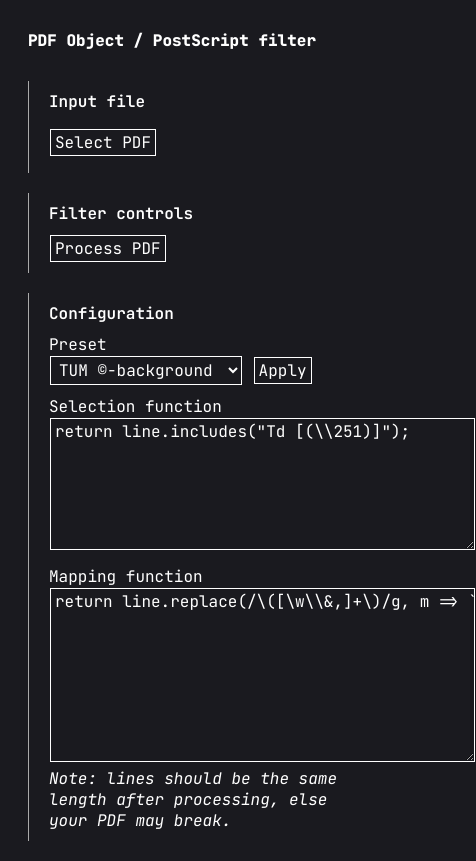
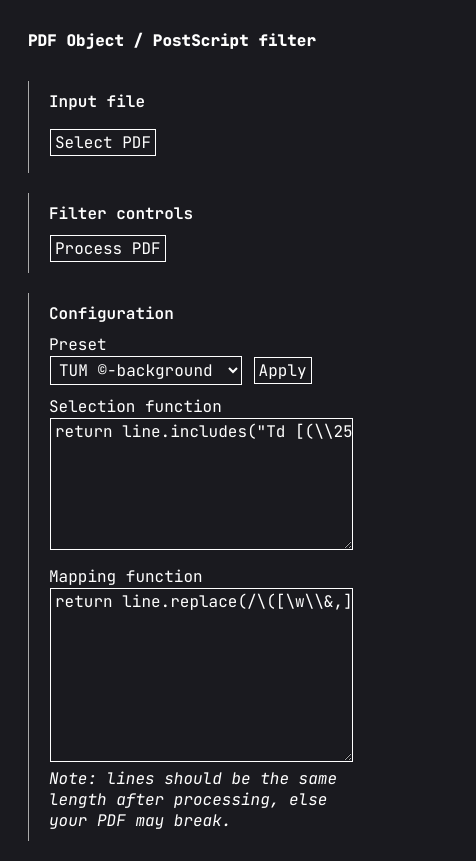
Before and after one commit to ulrich-barnstedt/pdf-postscript-filter, a website with bundled scripts: page public/index.html in a window 390 px wide. Shown: the whole page, 476 px wide, since content can reach past the window. Built offline with nearby package versions, Linux system fonts and the light colour scheme.

Commit message:
make responsive

```diff
--- a/public/index.css
+++ b/public/index.css
@@ -1,3 +1,5 @@
+/* ------- Document ------- */
+
 body {
     background: #1a1a1f;
 }
@@ -11,6 +13,9 @@ body {
     font-size: medium;
     font-family: "JetBrains Mono", monospace;
 }
+
+
+/* ------- Elements ------- */
 
 input[type="file"] {
     display: none;
@@ -34,15 +39,17 @@ select {
     padding: 2px 12px 2px 4px;
 }
 
-textarea:active {
-    border-radius: 0;
-}
-
 textarea {
     white-space: pre;
     overflow-wrap: normal;
     overflow: auto;
+    width: 100%;
+    box-sizing: border-box;
+    max-width: 700px;
 }
+
+
+/* ------- Classes ------- */
 
 .title {
     font-weight: 800;
--- a/public/index.html
+++ b/public/index.html
@@ -4,6 +4,7 @@
     <meta charset="UTF-8">
     <title>PDF Filter</title>
     <script src="dist/bundle.js" type="module" defer></script>
+    <meta name="viewport" content="width=device-width, initial-scale=1.0">
 
     <link rel="preconnect" href="https://fonts.googleapis.com">
     <link rel="preconnect" href="https://fonts.gstatic.com" crossorigin>
@@ -42,7 +43,7 @@
 
         <div class="subcontainer invisible" id="results-container">
             <span class="subtitle">
-                Results
+                Result
             </span>
             <div id="result-link-holder">
 
@@ -74,19 +75,18 @@
             <div>
                 Selection function
                 <br/>
-                <textarea rows="6" cols="40" wrap="soft" id="selection-function"></textarea>
+                <textarea rows="6" wrap="soft" id="selection-function"></textarea>
             </div>
             <div>
                 Mapping function
                 <br/>
-                <textarea rows="8" cols="40" wrap="soft" id="mapping-function"></textarea>
+                <textarea rows="8" wrap="soft" id="mapping-function"></textarea>
                 <br/>
                 <span class="italic">
                     Note: lines should be the same length after processing, else your PDF may break.
                 </span>
             </div>
         </div>
-
     </div>
 </body>
 </html>
```
Also changed, not shown: src/index.ts (line endings or trailing spaces).
